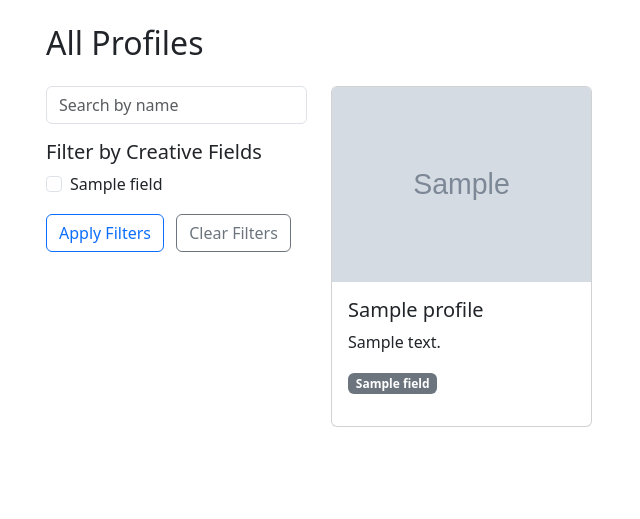
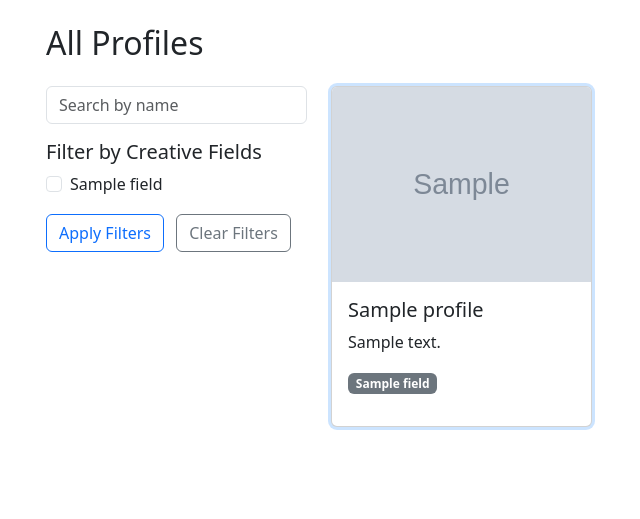
Before and after one commit to KeevinChang/concept-mini-assessment, a Django app: template templates/profiles/profile_list.html in a window 1280 px wide, with the pointer over the restyled element. Shown: the part 56-575 px from the top of the page, without its empty margins (36-676 px from the left). Run offline with Django 3.2, Linux system fonts and the light colour scheme; the template is opened without the code that fills it: most values are stand-ins (such as "Sample title", 1, 10 or a date in 2020); grey boxes marked "Sample" are stand-in pictures.

Commit message:
add hover effect with js magic

```diff
--- a/templates/base.html
+++ b/templates/base.html
@@ -11,6 +11,11 @@
 
         label[for$="-DELETE"] {
             display: none;
+        }
+
+        a.card-link:hover .card {
+            box-shadow: 0 0 0 3px #007bff33; /* light blue outline on hover */
+            transition: box-shadow 0.2s ease-in-out;
         }
 </style>
 </head>
```
